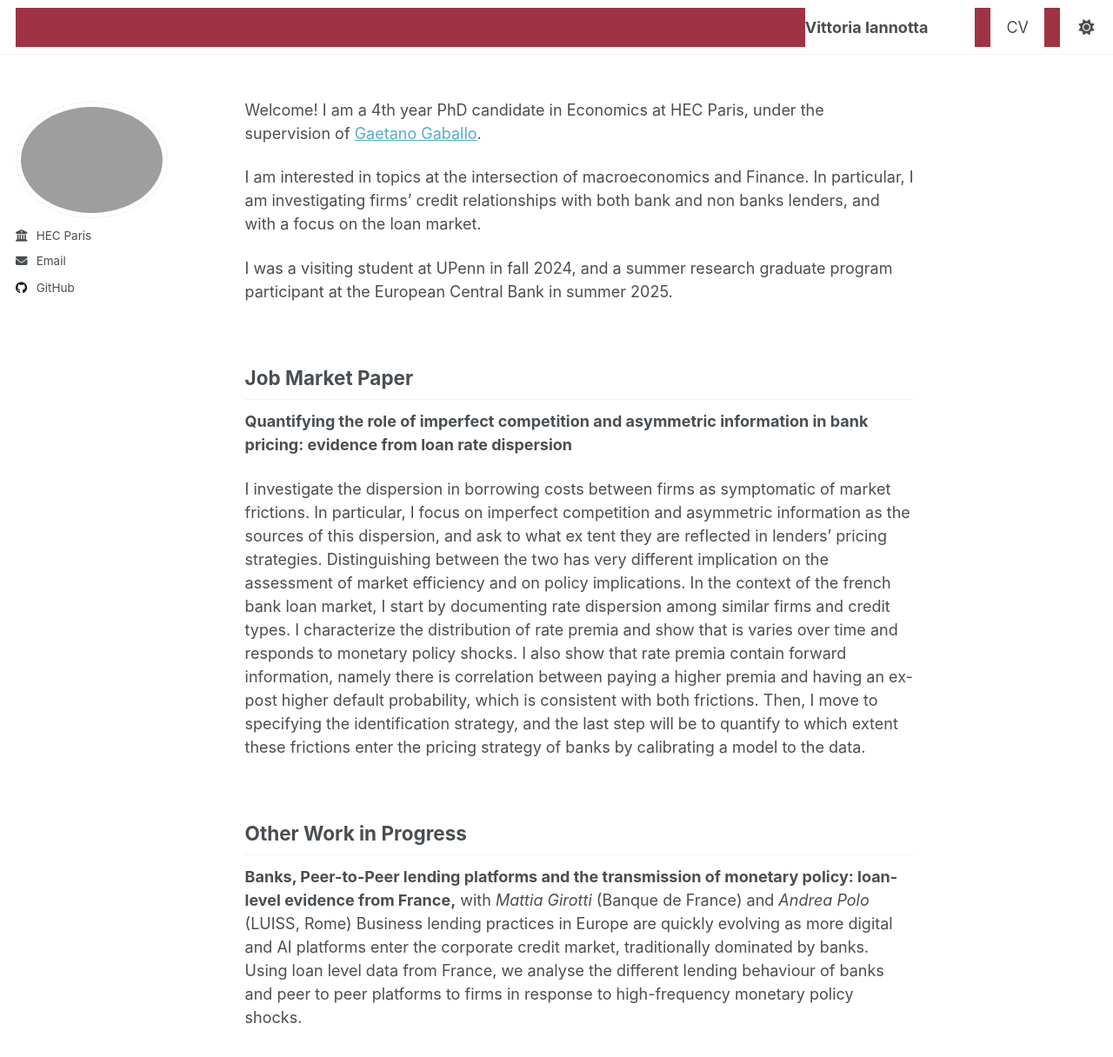
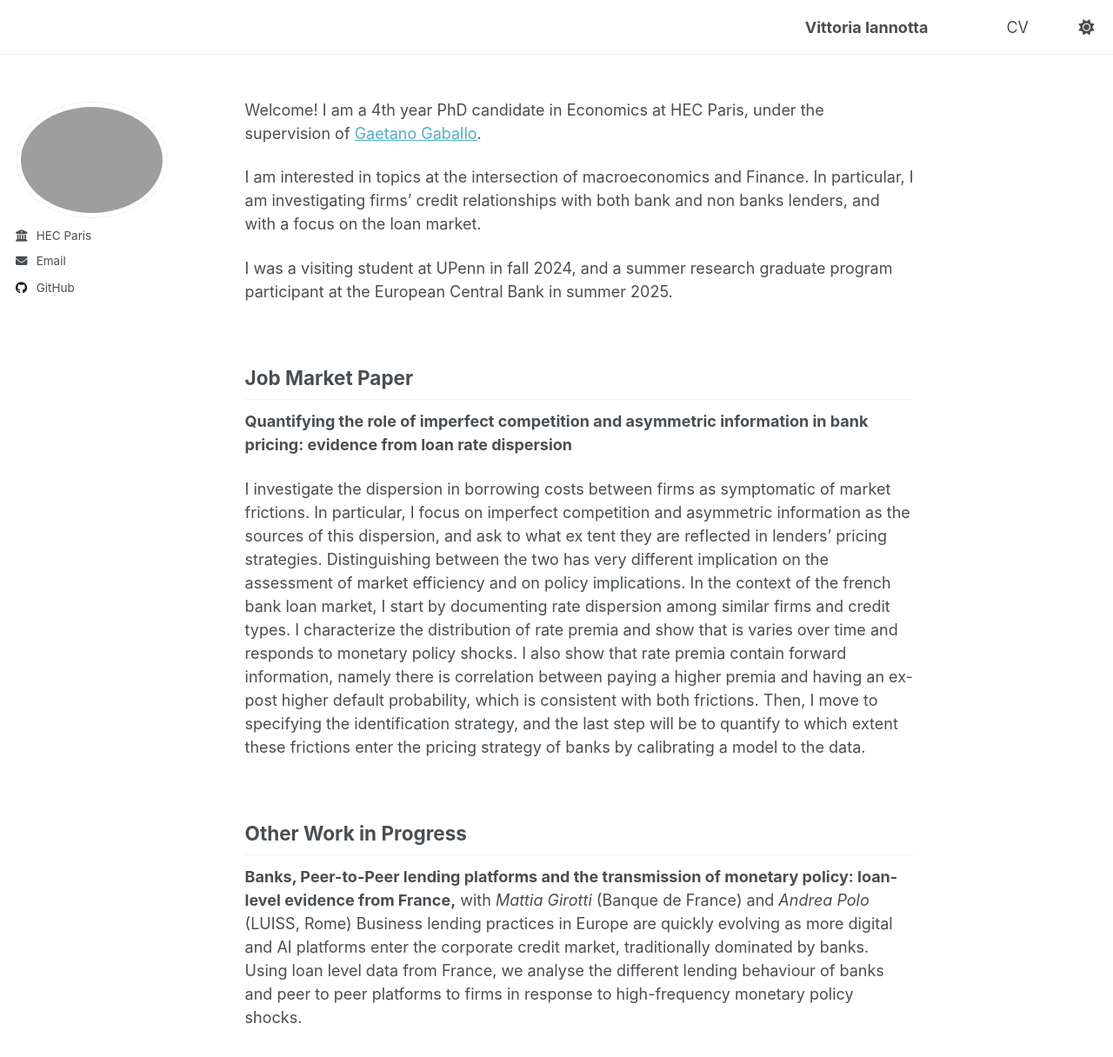
Before and after one commit to vittoriaiannotta/vittoriaiannotta.github.io, a Jekyll site: the page built from _pages/about.md, in a window 1280 px wide and 1400 px high. Shown: the top 1216 px of the window at 87% size. Built offline with Jekyll 4.4.1, drawn with Linux system fonts in a browser that asks for light colours.

Commit message:
Update _navigation.scss

```diff
--- a/_sass/layout/_navigation.scss
+++ b/_sass/layout/_navigation.scss
@@ -176,7 +176,7 @@
   position: relative;
   min-width: 250px;
   width: 100%;
-  background: rgba(136, 0, 21, 0.8) !important; /* Bordeaux with some transparency  background: var(--global-bg-color); */
+  background: var(--global-bg-color);
   display: flex;
   justify-content: flex-end;
   align-items: center;
```
